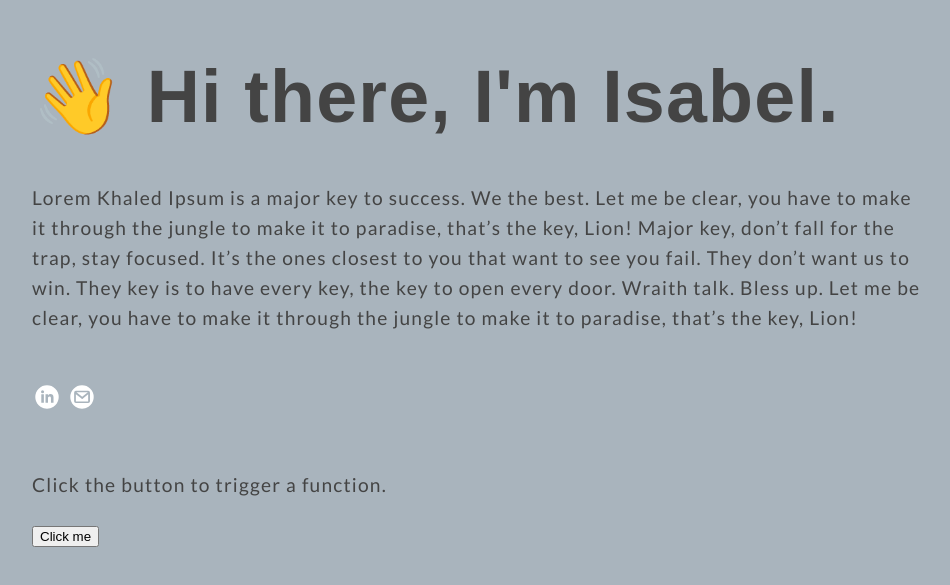
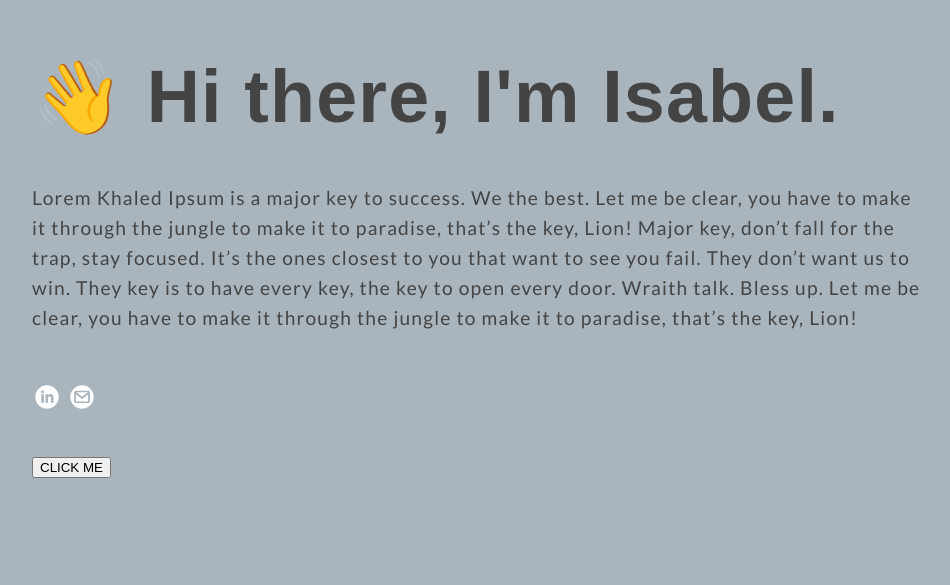
Before and after one commit to isabelironafter/KhaledIpsum, a plain HTML site: page index.html in a window 1280 px wide. Shown: the part 101-686 px from the top of the page, without its empty margins (160-1110 px from the left). Drawn offline with nearby package versions, Linux system fonts and the light colour scheme; a web font is replaced by a local one.

Commit message:
Update index.html

```diff
--- a/index.html
+++ b/index.html
@@ -11,7 +11,6 @@
     })(window,document,'script','dataLayer','GTM-5KSRS2K');</script>
     <!-- End Google Tag Manager -->
 
-
     <!-- API -->
     <script src="the/Path/To/The/Downloaded/JQuery.js"></script>
     <script>
@@ -22,7 +21,6 @@
         }
     </script>
     <!-- End API -->
-
 
     <meta charset="UTF-8">
     <meta name="viewport" content="width=device-width, initial-scale=1.0">
@@ -39,14 +37,15 @@
     <meta name="og:description" property="og:description" content="Hi, I 'm Isabel">
     <meta name="og:url" property="og:url " content="https://notawebsite.com/ ">
     <meta name="og:image" property="og:image " content="">
+
 </head>
 
 <body>
+
     <!-- Google Tag Manager (noscript) -->
     <noscript><iframe src="https://www.googletagmanager.com/ns.html?id=GTM-5KSRS2K"
     height="0" width="0" style="display:none;visibility:hidden"></iframe></noscript>
     <!-- End Google Tag Manager (noscript) -->
-
 
        <div class="intro ">
        <h1>👋 Hi there, I'm Isabel.</h1>
@@ -55,14 +54,12 @@
 
        <a href="https://www.linkedin.com/in/isabeleisenach/ "> <img alt="LinkedIn " src="linkedin.svg " width="30 " height="30 "> </a>
        <a href="mailto:isabeleisenach@gmail.com "> <img alt="Email " src="envelope.svg " width="30 " height="30 "> </a>
+
        <br><br>
 
-    <p>Click the button to trigger a function.</p>
+    <!-- Button -->
+       <button onclick="myFunction()">CLICK ME</button>
+       <p id="demo"></p>
+    <!-- End Button -->
 
-    <button onclick="myFunction()">Click me</button>
-
-    <p id="demo"></p>
-
-        <br><br>
-</div>
 </body>
```
Lines whose indentation alone changed are shown as unchanged.
